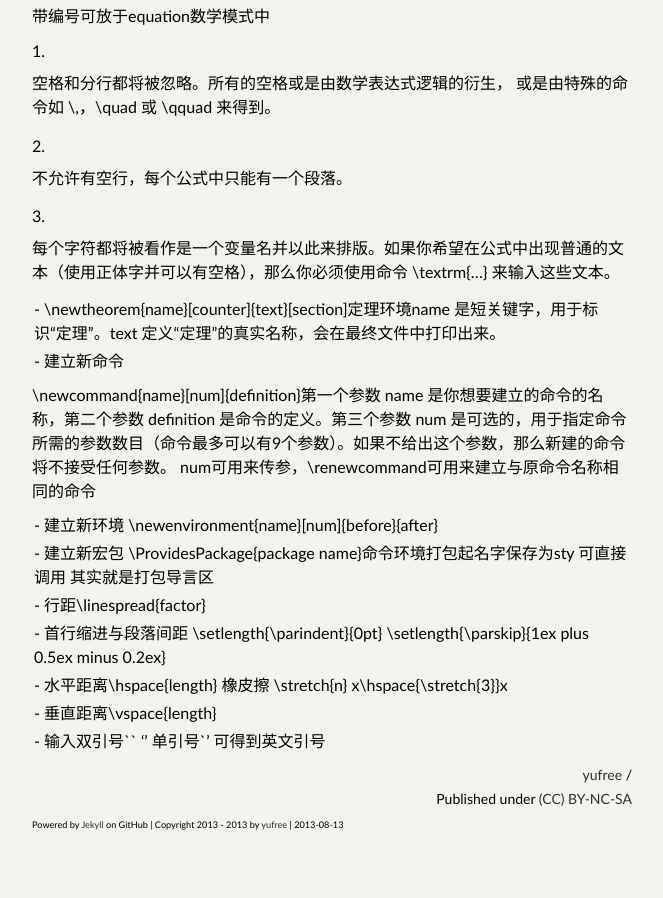
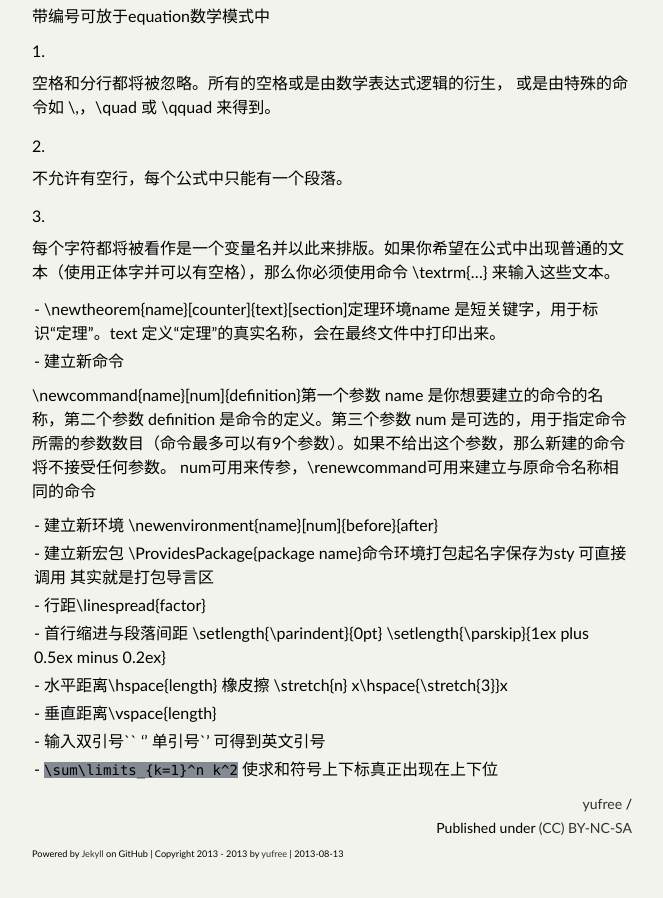
Before and after one commit to yufree/blogcn, a Jekyll site: the page built from latex/index.md, in a window 1280 px wide and 900 px high, scrolled down 3037 px. Shown: the whole window, without its empty margins (308-971 px from the left). Built offline with Jekyll 4.4.1, drawn with Linux system fonts in a browser that asks for light colours; some web fonts are replaced; formulas are drawn with MathJax 3; comment, search, counter and statistics services are not loaded; before the commit the page ends 3908 px from its top, so only the background shows below that.

Commit message:
add tips

```diff
--- a/latex/index.md
+++ b/latex/index.md
@@ -171,3 +171,5 @@ Donald Knuth
 |- 垂直距离\vspace{length}
 
 |- 输入双引号`` '' 单引号`' 可得到英文引号
+
+|- `\sum\limits_{k=1}^n k^2` 使求和符号上下标真正出现在上下位
```
